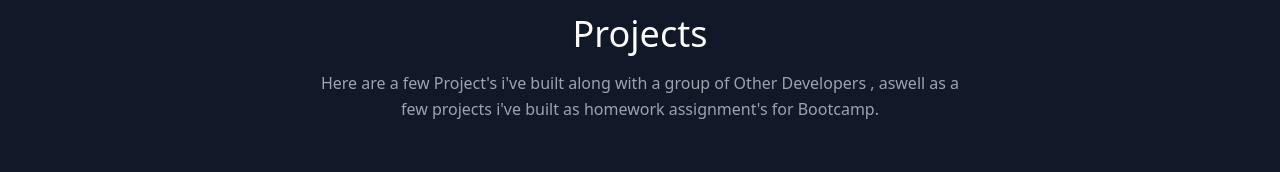
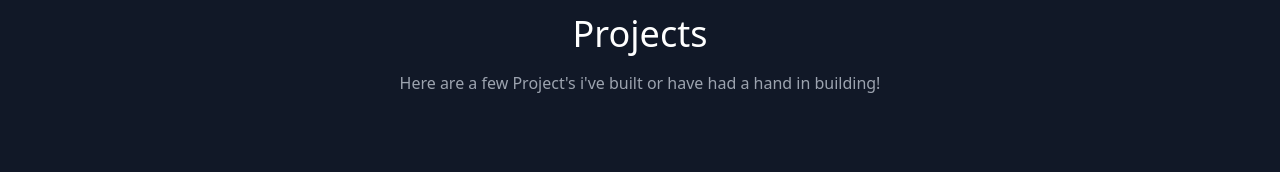
Before and after one commit to KeeslingB/resume, a React (Vite) app: page / in a window 1280 px wide. Shown: the part 614-786 px from the top of the page. Built offline with nearby package versions, Linux system fonts and the light colour scheme.

Commit message:
changed description in projects component sub-text

```diff
--- a/src/components/Projects.jsx
+++ b/src/components/Projects.jsx
@@ -14,7 +14,7 @@ export default function Projects() {
           Projects
         </h1>
         <p className="lg:w-2/3 mx-auto leading-relaxed text-base">
-          Here are a few Project's i've built along with a group of Other Developers , aswell as a few projects i've built as homework assignment's for Bootcamp.
+          Here are a few Project's i've built or have had a hand in building!
         </p>
       </div>
       <div className="flex flex-wrap -m-4">
```
Also changed, not shown: src/components/About.jsx (line endings or trailing spaces).
